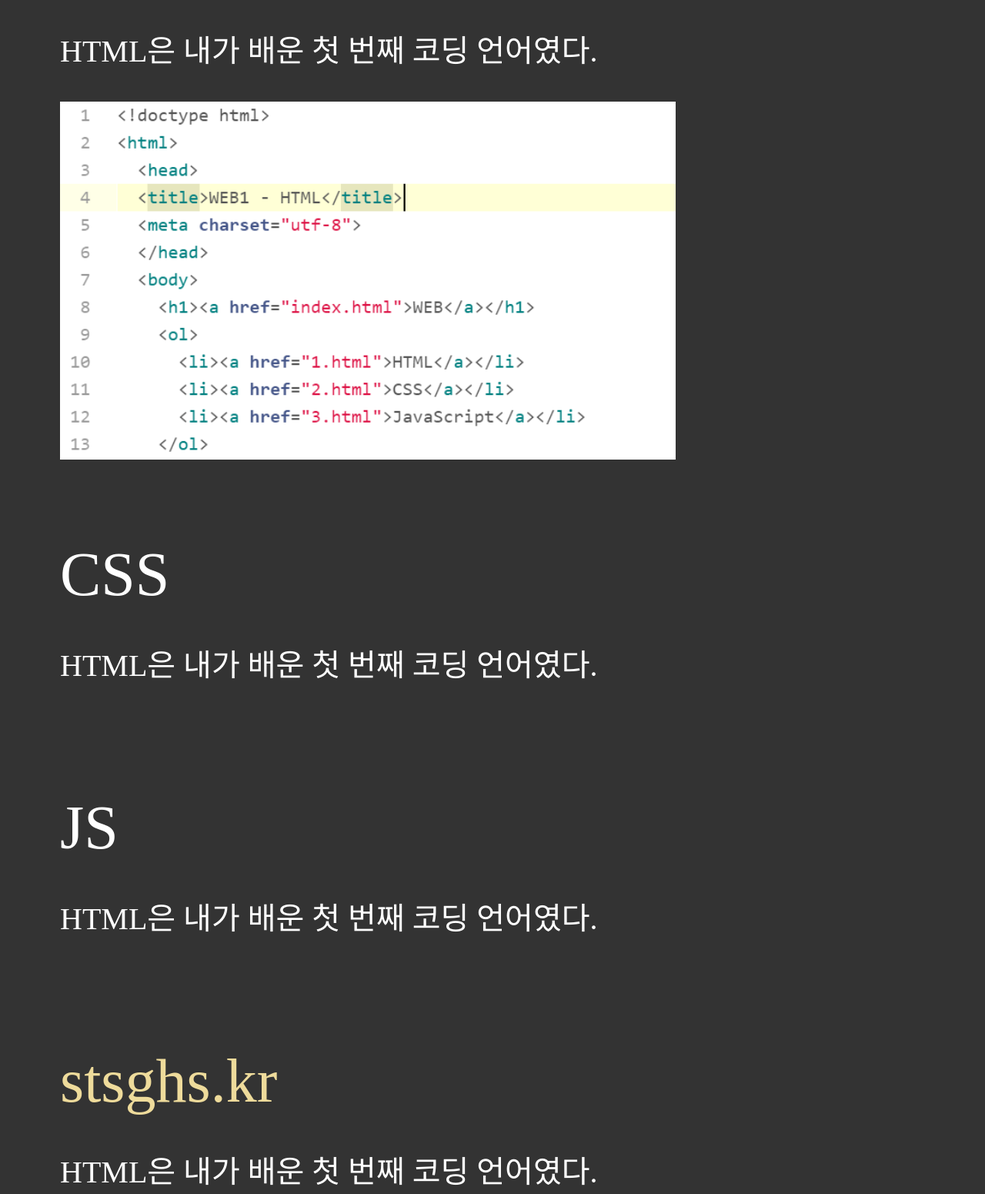
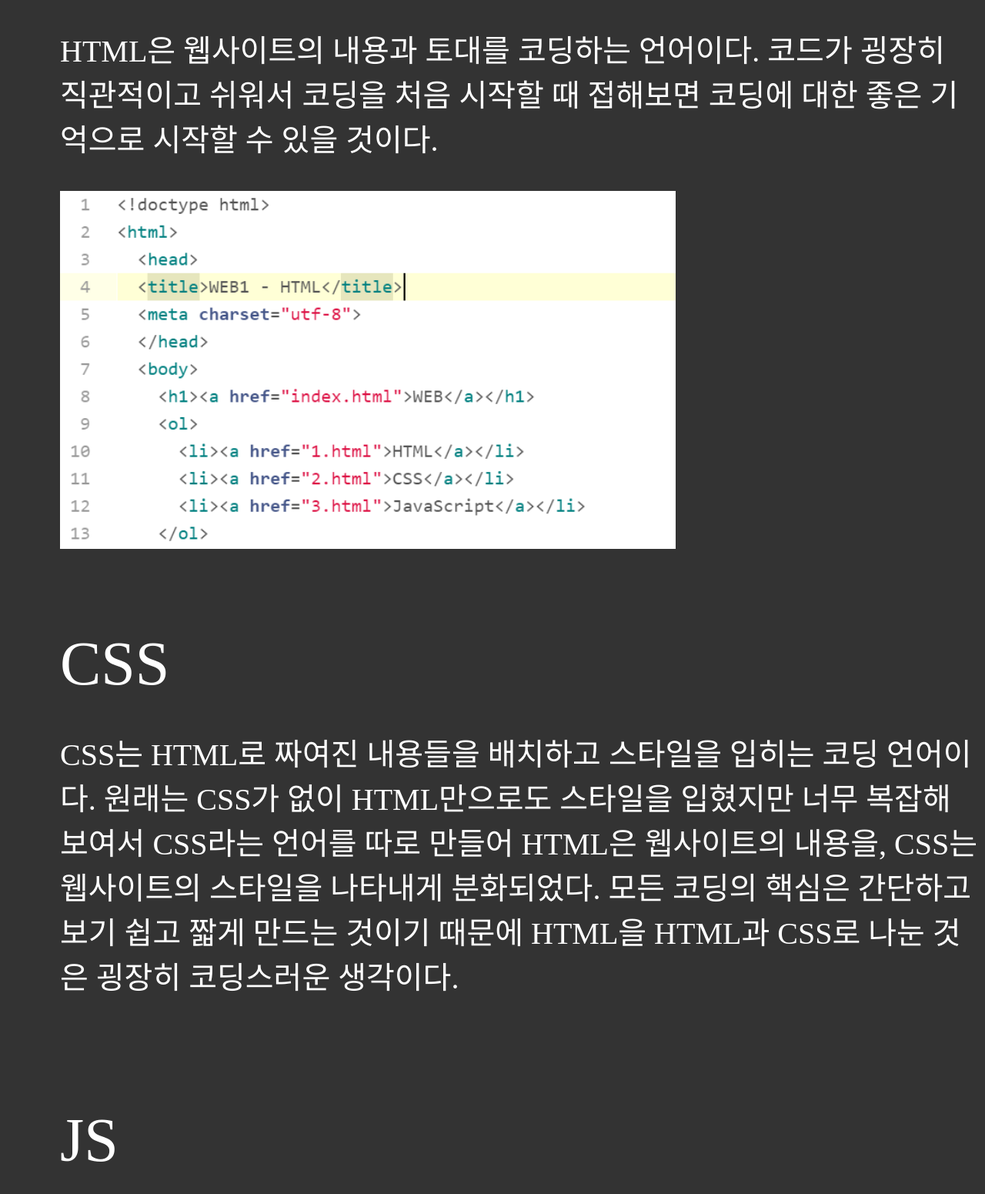
Before and after one commit to danathtt/Infographic.github.io, a plain HTML site: page Website.html in a window 1280 px wide. Shown: the part 920-2471 px from the top of the page at 77% size. Drawn offline with Linux system fonts and the light colour scheme; a web font is replaced by a local one.

Commit message:
Add files via upload

```diff
--- a/Website.html
+++ b/Website.html
@@ -16,12 +16,24 @@
     <span id="dot2"></span>
 
     <div class="subtitle">HTML</div>
-    <p>HTML은 내가 배운 첫 번째 코딩 언어였다. </p>
-    <img src="image/html.png" width=800px;>
+    <p>HTML은 웹사이트의 내용과 토대를 코딩하는 언어이다. 코드가 굉장히 직관적이고 쉬워서
+    코딩을 처음 시작할 때 접해보면 코딩에 대한 좋은 기억으로 시작할 수 있을 것이다.</p>
+    <img src="image/html.PNG" width=800px;>
     <div class="subtitle">CSS</div>
-    <p>HTML은 내가 배운 첫 번째 코딩 언어였다. </p>
+    <p>CSS는 HTML로 짜여진 내용들을 배치하고 스타일을 입히는 코딩 언어이다. 원래는 CSS가 없이
+    HTML만으로도 스타일을 입혔지만 너무 복잡해 보여서 CSS라는 언어를 따로 만들어 HTML은
+    웹사이트의 내용을, CSS는 웹사이트의 스타일을 나타내게 분화되었다. 모든 코딩의 핵심은
+    간단하고 보기 쉽고 짧게 만드는 것이기 때문에 HTML을 HTML과 CSS로 나눈 것은 굉장히
+    코딩스러운 생각이다.</p>
     <div class="subtitle">JS</div>
-    <p>HTML은 내가 배운 첫 번째 코딩 언어였다. </p>
+    <p>JavaScript(JS)는 웹사이트와 접속자가 상호소통할 수 있게 해주는 코딩 언어다. 익히는
+    측면에서는 사실 좀 쉬웠던 HTML이나 CSS보다 어렵다. 코드가 상당히 Python의 그 것과 비슷하고
+    짤 때 생각을 좀 많이 해야된다. JS는 코드 자체로 좀 길다. <br> 웹사이트와 접속자를 상호소통하게
+    해준다는 것이 글로만 보면 무슨 뜻인지 잘 이해가 안 될 것 같은데, 쉽게 설명하자면 접속자가 어떤 버튼을
+    눌렀을 때 웹사이트가 그 자극에 맞춰 변화하는 코드라는 뜻이다. 예시로 웹사이트의 light mode/dark mode가
+    있다. 디폴트 값이 light mode였던 웹사이트에서 dark mode 버튼을 누르면 웹사이트가 어둡게 색 반전이 되는 것
+    , 그것이 웹사이트와 사용자 간의 상호 작용이다. 그걸 가능하게 하는 것이 JS 코드고. JS는 올해 겨울 방학 때 공부를 좀 했었는데
+    아직까지도 배울 게 많다. 중간고사 끝나고 시간이 좀 나기 시작하면 JS 공부를 다시 시작할 예정이다!</p>
     <div class="subtitleex">stsghs.kr</div>
     <p>HTML은 내가 배운 첫 번째 코딩 언어였다. </p>
   </body>
```
